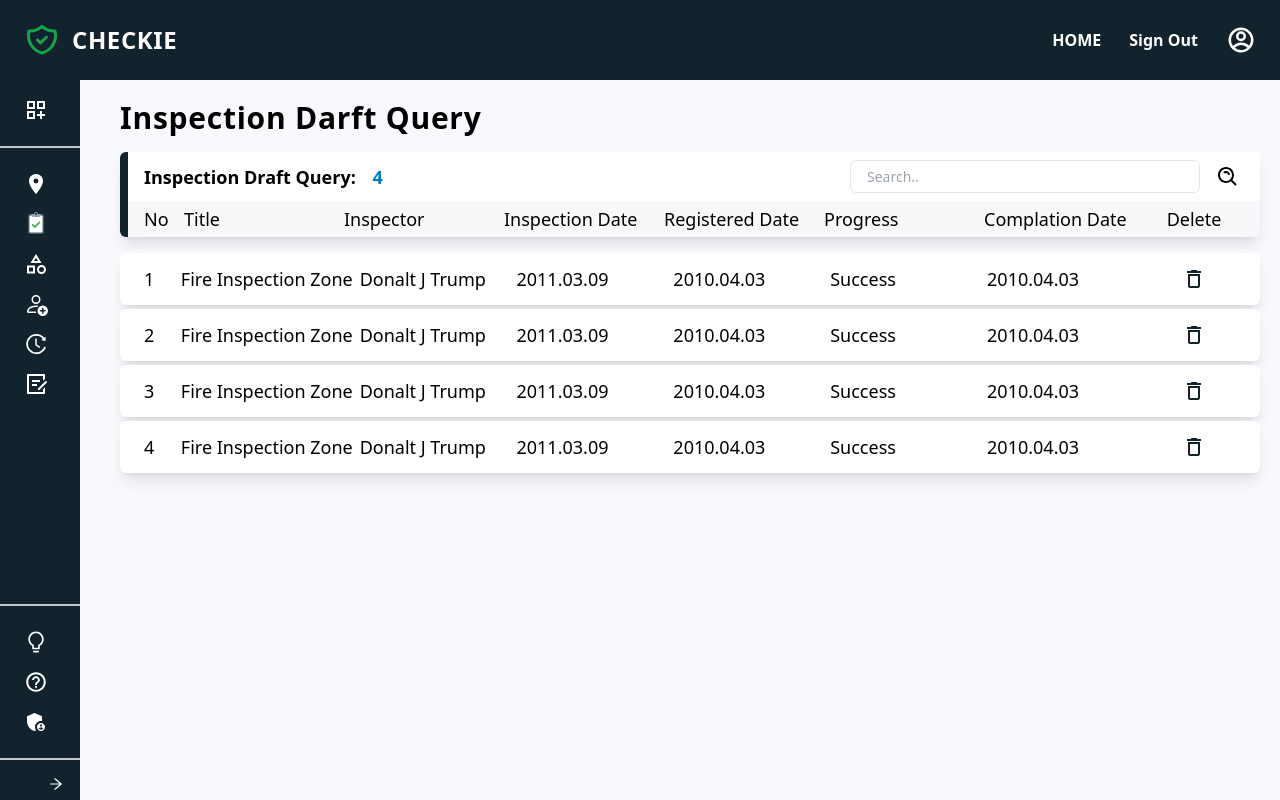
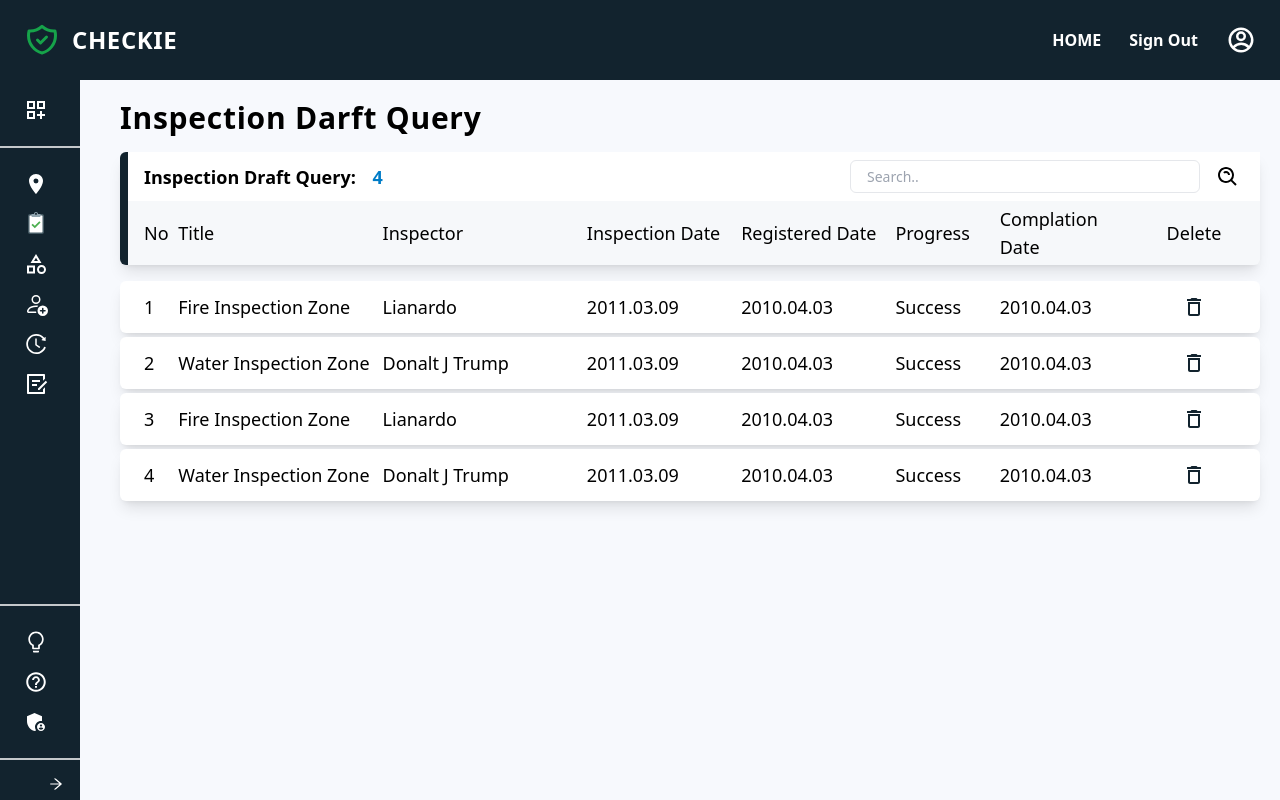
Before and after one commit to Usmonkul/checkie-manager, a Next.js app: page /draft in a window 1280 px wide. Built offline with nearby package versions, Linux system fonts and the light colour scheme.

Commit message:
add search function

```diff
--- a/src/pages/categories.tsx
+++ b/src/pages/categories.tsx
@@ -5,7 +5,7 @@ import { BiSearchAlt } from "react-icons/bi";
 import { CreateCategory, Filter } from "@/components";
 import { MdDeleteOutline, MdOutlineModeEdit } from "react-icons/md";
 import { useState } from "react";
-import { v4 as uuid_v4 } from "uuid";
+import { CategoryExData } from "@/data/testData";
 import {
   CategoryProps,
   MCategoryProps,
@@ -13,7 +13,6 @@ import {
 } from "../../types/types";
 import { GetServerSideProps } from "next";
 import { API_REQUEST } from "@/services/api.service";
-import { array } from "yup";
 
 //Page
 const Categories = ({
@@ -24,7 +23,7 @@ const Categories = ({
   categoryM: MCategoryProps[];
 }) => {
   const [close, setClose] = useState(false);
-  const [categoryData, setCategoryData] = useState(CategoryData);
+  const [categoryData, setCategoryData] = useState(CategoryExData);
   const [selectedOption, setSelectedOption] = useState("");
   const [datab, setDatab] = useState([...categoryL, ...categoryM]);
 
@@ -77,7 +76,7 @@ const Categories = ({
             <h4 className="font-bold text-lg">
               Category List No:{" "}
               <span className="ml-3 text-light_blue">
-                {CategoryData.length}
+                {CategoryExData.length}
               </span>
             </h4>
             <div className="flex items-center space-x-3">
@@ -94,17 +93,13 @@ const Categories = ({
             </div>
           </div>
           <div className=" bg-gray-100/40 px-4 py-1 flex items-center justify-between">
-            <span className="text-lg font-medium min-w-[30px]">ID</span>
-            <span className="text-lg font-medium min-w-[150px]">
-              Category name
-            </span>
-            <span className="text-lg font-medium min-w-[150px]">
-              Category Type
-            </span>
-            <span className="text-lg font-medium min-w-[150px]">
+            <span className="text-lg font-medium w-[30px]">ID</span>
+            <span className="text-lg font-medium w-[250px]">Category name</span>
+            <span className="text-lg font-medium w-[200px]">Category Type</span>
+            <span className="text-lg font-medium w-[150px]">
               Registered Date
             </span>
-            <div className="flex items-center space-x-4 justify-center min-w-[100px]">
+            <div className="flex items-center space-x-4 justify-center w-[100px]">
               <span className="text-lg font-medium">Edit</span>
               <span className="text-lg font-medium">Delete</span>
             </div>
@@ -118,17 +113,17 @@ const Categories = ({
                 key={index}
                 className="bg-primary_white  px-4 py-3  flex items-center justify-between border-l-8 border-transparent  shadow-lg rounded-md"
               >
-                <span className="text-lg font-medium min-w-[30px]">
+                <span className="text-lg font-medium w-[30px]">
                   {index + 1}
                 </span>
-                <span className="text-lg min-w-[150px]">
+                <span className="text-lg w-[250px]">
                   {item.check_class || item.check_sub_class}
                 </span>
-                <span className="text-lg min-w-[150px]">
+                <span className="text-lg w-[200px]">
                   {item.check_class?.length ? "Large" : "Middle"}
                 </span>
-                <span className="text-lg min-w-[150px]">{item.create_dt}</span>
-                <div className="flex items-center space-x-7 text-2xl min-w-[100px]">
+                <span className="text-lg w-[150px]">{item.create_dt}</span>
+                <div className="flex items-center space-x-7 text-2xl w-[100px]">
                   <MdOutlineModeEdit className="text-dark_blue hover:text-lightest_blue" />
                   <MdDeleteOutline
                     // onClick={() => handleDelete(index)}
@@ -144,17 +139,15 @@ const Categories = ({
                 key={item.id}
                 className="bg-primary_white  px-4 py-3  flex items-center justify-between border-l-8 border-transparent  shadow-lg rounded-md"
               >
-                <span className="text-lg font-medium min-w-[30px]">
+                <span className="text-lg font-medium w-[30px]">
                   {index + 1}
                 </span>
-                <span className="text-lg min-w-[150px]">{item.name}</span>
-                <span className="text-lg min-w-[150px]">
+                <span className="text-lg w-[250px]">{item.name}</span>
+                <span className="text-lg w-[200px]">
                   {item.category === "large" ? "Large" : "Middle"}
                 </span>
-                <span className="text-lg min-w-[150px]">
-                  {item.registeredDate}
-                </span>
-                <div className="flex items-center space-x-7 text-2xl min-w-[100px]">
+                <span className="text-lg w-[150px]">{item.registeredDate}</span>
+                <div className="flex items-center space-x-7 text-2xl w-[100px]">
                   <MdOutlineModeEdit className="text-dark_blue hover:text-lightest_blue" />
                   <MdDeleteOutline
                     onClick={() => handleDelete(item.id)}
@@ -205,33 +198,3 @@ export const getServerSideProps: GetServerSideProps<
     };
   }
 };
-
-export const CategoryData = [
-  {
-    id: uuid_v4(),
-    name: "Category1",
-    category: "large",
-    registeredDate: "2011.03.09",
-  },
-  {
-    id: uuid_v4(),
-    name: "Category2",
-    category: "middle",
-    registeredDate: "2011.03.09",
-  },
-  {
-    id: uuid_v4(),
-    name: "Category3",
-    category: "large",
-    registeredDate: "2011.03.09",
-  },
-  {
-    id: uuid_v4(),
-    name: "Category4",
-    category: "middle",
-    registeredDate: "2011.03.09",
-  },
-];
-function useEffect(arg0: () => void, arg1: (typeof array)[]) {
-  throw new Error("Function not implemented.");
-}
--- a/src/pages/draft.tsx
+++ b/src/pages/draft.tsx
@@ -5,8 +5,16 @@ import { BiSearchAlt } from "react-icons/bi";
 import { v4 as uuid_v4 } from "uuid";
 import { MdDeleteOutline } from "react-icons/md";
 import { DraftDataProps } from "../../types/types";
+import { DraftExData } from "@/data/testData";
 const Draft = () => {
-  const [draftData, setDraftData] = useState(DraftData);
+  const [draftData, setDraftData] = useState(DraftExData);
+  const [draftSearch, setDraftSearch] = useState("");
+
+  //Search Function
+  const filteredDraft = draftData.filter((item) =>
+    item.title.toLowerCase().includes(draftSearch.toLowerCase())
+  );
+  //Delete function
   const handleDelete = (dataId: string) => {
     setDraftData((current: DraftDataProps[]) =>
       current.filter((card: DraftDataProps) => card.id != dataId)
@@ -24,7 +32,9 @@ const Draft = () => {
           <div className="bg-primary_white  px-4 py-2  flex items-center justify-between ">
             <h4 className="font-bold text-lg">
               Inspection Draft Query:{" "}
-              <span className="ml-3 text-light_blue">{DraftData.length}</span>
+              <span className="ml-3 text-light_blue">
+                {filteredDraft.length}
+              </span>
             </h4>
             <div className="flex items-center space-x-3">
               <input
@@ -32,6 +42,8 @@ const Draft = () => {
                 name="search"
                 id="search"
                 placeholder="Search.."
+                value={draftSearch}
+                onChange={(e) => setDraftSearch(e.target.value)}
                 className="flex items-center lg:w-[350px] rounded-md px-4 border outline-none text-black text-sm h-[33px] focus:outline focus:outline-green-300"
               />
               <div className="border border-transparent hover:border-light_blue hover:bg-gray-200/80 p-[3px] rounded-md">
@@ -40,27 +52,27 @@ const Draft = () => {
             </div>
           </div>
           <div className=" bg-gray-100/40 px-4 py-1 flex items-center justify-between">
-            <span className="text-lg font-medium min-w-[30px]">No</span>
-            <span className="text-lg font-medium min-w-[150px]">Title</span>
-            <span className="text-lg font-medium min-w-[150px]">Inspector</span>
-            <span className="text-lg font-medium min-w-[150px]">
+            <span className="text-lg font-medium w-[30px]">No</span>
+            <span className="text-lg font-medium w-[200px]">Title</span>
+            <span className="text-lg font-medium w-[200px]">Inspector</span>
+            <span className="text-lg font-medium w-[150px]">
               Inspection Date
             </span>
-            <span className="text-lg font-medium min-w-[150px]">
+            <span className="text-lg font-medium w-[150px]">
               Registered Date
             </span>
-            <span className="text-lg font-medium min-w-[150px]">Progress</span>
-            <span className="text-lg font-medium min-w-[150px]">
+            <span className="text-lg font-medium w-[100px]">Progress</span>
+            <span className="text-lg font-medium w-[140px]">
               Complation Date
             </span>
-            <div className="flex items-center space-x-4 justify-center min-w-[100px]">
+            <div className="flex items-center space-x-4 justify-center w-[100px]">
               <span className="text-lg font-medium">Delete</span>
             </div>
           </div>
         </div>
         {/* card Items */}
         <div className="flex flex-col space-y-1">
-          {draftData.map((item, index) => (
+          {filteredDraft.map((item, index) => (
             <DraftItem item={item} index={index} handleDelete={handleDelete} />
           ))}
         </div>
@@ -86,14 +98,14 @@ export const DraftItem = ({
       key={item.id}
       className="bg-primary_white  px-4 py-3  flex items-center justify-between border-l-8 border-transparent  shadow-lg rounded-md"
     >
-      <span className="text-lg font-medium min-w-[30px]">{index + 1}</span>
-      <span className="text-lg min-w-[150px]">{item.title}</span>
-      <span className="text-lg min-w-[150px]">{item.inspector}</span>
-      <span className="text-lg min-w-[150px]">{item.inspectionDate}</span>
-      <span className="text-lg min-w-[150px]">{item.registeredDate}</span>
-      <span className="text-lg min-w-[150px]">{item.progress}</span>
-      <span className="text-lg min-w-[150px]">{item.complationDate}</span>
-      <div className="flex items-center justify-center space-x-7 text-2xl min-w-[100px]">
+      <span className="text-lg font-medium w-[30px]">{index + 1}</span>
+      <span className="text-lg w-[200px]">{item.title}</span>
+      <span className="text-lg w-[200px]">{item.inspector}</span>
+      <span className="text-lg w-[150px]">{item.inspectionDate}</span>
+      <span className="text-lg w-[150px]">{item.registeredDate}</span>
+      <span className="text-lg w-[100px]">{item.progress}</span>
+      <span className="text-lg w-[140px]">{item.complationDate}</span>
+      <div className="flex items-center justify-center space-x-7 text-2xl w-[100px]">
         <MdDeleteOutline
           onClick={() => handleDelete(item.id)}
           className="text-dark_blue hover:text-red-500"
@@ -102,42 +114,3 @@ export const DraftItem = ({
     </div>
   );
 };
-
-export const DraftData = [
-  {
-    id: uuid_v4(),
-    title: "Fire Inspection Zone",
-    inspector: "Donalt J Trump",
-    inspectionDate: "2011.03.09",
-    registeredDate: "2010.04.03",
-    progress: "Success",
-    complationDate: "2010.04.03",
-  },
-  {
-    id: uuid_v4(),
-    title: "Fire Inspection Zone",
-    inspector: "Donalt J Trump",
-    inspectionDate: "2011.03.09",
-    registeredDate: "2010.04.03",
-    progress: "Success",
-    complationDate: "2010.04.03",
-  },
-  {
-    id: uuid_v4(),
-    title: "Fire Inspection Zone",
-    inspector: "Donalt J Trump",
-    inspectionDate: "2011.03.09",
-    registeredDate: "2010.04.03",
-    progress: "Success",
-    complationDate: "2010.04.03",
-  },
-  {
-    id: uuid_v4(),
-    title: "Fire Inspection Zone",
-    inspector: "Donalt J Trump",
-    inspectionDate: "2011.03.09",
-    registeredDate: "2010.04.03",
-    progress: "Success",
-    complationDate: "2010.04.03",
-  },
-];
--- a/src/pages/history.tsx
+++ b/src/pages/history.tsx
@@ -1,8 +1,16 @@
 import Head from "next/head";
+import { useState } from "react";
 import { PrimaryHeader } from "@/utils/utils";
 import { BiSearchAlt } from "react-icons/bi";
-import { v4 as uuid_v4 } from "uuid";
+import { HistoryExData } from "@/data/testData";
 const History = () => {
+  const [historyData, setHistoryData] = useState(HistoryExData);
+  const [historySearch, setHistorySearch] = useState("");
+
+  //Search Function
+  const filteredInspectors = historyData.filter((item) =>
+    item.name.toLowerCase().includes(historySearch.toLowerCase())
+  );
   return (
     <div className="text-black">
       <Head>
@@ -15,7 +23,9 @@ const History = () => {
           <div className="bg-primary_white  px-4 py-2  flex items-center justify-between ">
             <h4 className="font-bold text-lg">
               Inspection History:{" "}
-              <span className="ml-3 text-light_blue">{HistoryData.length}</span>
+              <span className="ml-3 text-light_blue">
+                {filteredInspectors.length}
+              </span>
             </h4>
             <div className="flex items-center space-x-3">
               <input
@@ -23,6 +33,8 @@ const History = () => {
                 name="search"
                 id="search"
                 placeholder="Search.."
+                value={historySearch}
+                onChange={(e) => setHistorySearch(e.target.value)}
                 className="flex items-center lg:w-[350px] rounded-md px-4 border outline-none text-black text-sm h-[33px] focus:outline focus:outline-green-300"
               />
               <div className="border border-transparent hover:border-light_blue hover:bg-gray-200/80 p-[3px] rounded-md">
@@ -31,15 +43,15 @@ const History = () => {
             </div>
           </div>
           <div className=" bg-gray-100/40 px-4 py-1 flex items-center justify-between">
-            <span className="text-lg font-medium min-w-[30px]">No</span>
-            <span className="text-lg font-medium min-w-[150px]">Target</span>
-            <span className="text-lg font-medium min-w-[150px]">Inspector</span>
-            <span className="text-lg font-medium min-w-[150px]">Date</span>
+            <span className="text-lg font-medium w-[30px]">No</span>
+            <span className="text-lg font-medium w-[250px]">Target</span>
+            <span className="text-lg font-medium w-[250px]">Inspector</span>
+            <span className="text-lg font-medium w-[200px]">Date</span>
           </div>
         </div>
         {/* card Items */}
         <div className="flex flex-col space-y-1">
-          {HistoryData.map((item, index) => (
+          {filteredInspectors.map((item, index) => (
             <HistoryItem item={item} index={index} />
           ))}
         </div>
@@ -50,6 +62,8 @@ const History = () => {
 };
 
 export default History;
+
+//Item
 export const HistoryItem = ({
   item,
   index = 1,
@@ -62,55 +76,10 @@ export const HistoryItem = ({
       key={item.id}
       className="bg-primary_white px-4 py-3 flex items-center justify-between border-l-8 border-transparent shadow-lg rounded-md"
     >
-      <span className="text-lg font-medium min-w-[30px]">{index + 1}</span>
-      <span className="text-lg min-w-[150px]">{item.name}</span>
-      <span className="text-lg min-w-[150px]">{item.inspector}</span>
-      <span className="text-lg min-w-[150px]">{item.date}</span>
+      <span className="text-lg font-medium w-[30px]">{index + 1}</span>
+      <span className="text-lg w-[250px]">{item.name}</span>
+      <span className="text-lg w-[250px]">{item.inspector}</span>
+      <span className="text-lg w-[200px]">{item.date}</span>
     </div>
   );
 };
-
-export const HistoryData = [
-  {
-    id: uuid_v4(),
-    name: "Fire Inspection Zone",
-    inspector: "Donalt J Trump",
-    date: "2011.03.09",
-  },
-  {
-    id: uuid_v4(),
-    name: "Fire Inspection Zone",
-    inspector: "Donalt J Trump",
-    date: "2011.03.09",
-  },
-  {
-    id: uuid_v4(),
-    name: "Fire Inspection Zone",
-    inspector: "Donalt J Trump",
-    date: "2011.03.09",
-  },
-  {
-    id: uuid_v4(),
-    name: "Fire Inspection Zone",
-    inspector: "Donalt J Trump",
-    date: "2011.03.09",
-  },
-  {
-    id: uuid_v4(),
-    name: "Fire Inspection Zone",
-    inspector: "Donalt J Trump",
-    date: "2011.03.09",
-  },
-  {
-    id: uuid_v4(),
-    name: "Fire Inspection Zone",
-    inspector: "Donalt J Trump",
-    date: "2011.03.09",
-  },
-  {
-    id: uuid_v4(),
-    name: "Fire Inspection Zone",
-    inspector: "Donalt J Trump",
-    date: "2011.03.09",
-  },
-];
--- a/src/pages/item.tsx
+++ b/src/pages/item.tsx
@@ -1,4 +1,3 @@
-import React from "react";
 import Head from "next/head";
 import { ButtonPrimary, PrimaryHeader } from "@/utils/utils";
 import { BiSearchAlt } from "react-icons/bi";
@@ -6,23 +5,28 @@ import { Filter } from "@/components";
 import { MdDeleteOutline, MdOutlineModeEdit } from "react-icons/md";
 import { useState } from "react";
 import { RegisterItem } from "@/components";
-// import { v4 as uuid_v4 } from "uuid";
 import { ItemDataProps, ItemProps } from "../../types/types";
-import ItemPopup from "@/components/registerItem/itemPopup";
 import { API_REQUEST } from "@/services/api.service";
 import { GetServerSideProps } from "next";
+import { ItemExData } from "@/data/testData";
+//Component
 const Item = ({ check_item }: { check_item: ItemProps[] }) => {
+  const [itemSearch, setItemSearch] = useState("");
+  const [itemData, setItemData] = useState(check_item);
   const [close, setClose] = useState(false);
   const [popup, setPopup] = useState(false);
   const toggleHandler = () => {
     setClose((prev) => !prev);
   };
-  const [itemData, setItemData] = useState(check_item);
+  ///Delete function
   const handleDelete = (dataId: number) => {
     setItemData((current: ItemProps[]) =>
       current.filter((card: ItemProps) => card.idx != dataId)
     );
   };
+  const filteredItems = itemData.filter((item) =>
+    item.check_item.toLowerCase().includes(itemSearch.toLowerCase())
+  );
   return (
     <div className="text-black">
       <Head>
@@ -41,7 +45,9 @@ const Item = ({ check_item }: { check_item: ItemProps[] }) => {
           <div className="bg-primary_white  px-4 py-2  flex items-center justify-between ">
             <h4 className="font-medium text-lg">
               Inspection items:{" "}
-              <span className="ml-3 text-light_blue">{check_item.length}</span>
+              <span className="ml-3 text-light_blue">
+                {filteredItems.length}
+              </span>
             </h4>
             <div className="flex items-center space-x-3">
               <input
@@ -49,6 +55,8 @@ const Item = ({ check_item }: { check_item: ItemProps[] }) => {
                 name="search"
                 id="search"
                 placeholder="Search inspection target.."
+                value={itemSearch}
+                onChange={(e) => setItemSearch(e.target.value)}
                 className="flex items-center lg:w-[350px] rounded-md px-4 border outline-none text-black text-sm h-[33px] focus:outline focus:outline-green-300"
               />
               <div className="border border-transparent hover:border-light_blue hover:bg-gray-200/80 p-[3px] rounded-md">
@@ -79,7 +87,7 @@ const Item = ({ check_item }: { check_item: ItemProps[] }) => {
         </div>
         {/* Target Items */}
         <div className="flex flex-col space-y-1">
-          {itemData.map((item, index) => {
+          {filteredItems.map((item, index) => {
             return (
               <div
                 key={item.idx}
@@ -145,22 +153,3 @@ export const getServerSideProps: GetServerSideProps<
     };
   }
 };
-// //Data for experiment
-// export const ItemData = [
-//   {
-//     id: uuid_v4(),
-//     check_item: "Power Pressure check",
-//     checkClass: "large",
-//     checkSubClass: "Basic",
-//     create_dt: "2011.03.09",
-//     update_dt: "2011.03.10",
-//   },
-//   {
-//     id: uuid_v4(),
-//     check_item: "Power Pressure check",
-//     checkClass: "large",
-//     checkSubClass: "Basic",
-//     create_dt: "2011.03.09",
-//     update_dt: "2011.03.10",
-//   },
-// ];
--- a/src/pages/target.tsx
+++ b/src/pages/target.tsx
@@ -5,21 +5,29 @@ import { MdDeleteOutline, MdOutlineModeEdit } from "react-icons/md";
 import { useState } from "react";
 import { RegisterTarget, Filter } from "@/components";
 // import { TargetDataProps } from "../../types/types";
-// import { v4 as uuid_v4 } from "uuid";
 import { API_REQUEST } from "@/services/api.service";
 import { TargetProps } from "../../types/types";
 import { GetServerSideProps } from "next";
+import { TargetExData } from "@/data/testData";
+//Component
 const Target = ({ target }: { target: TargetProps[] }) => {
   const [close, setClose] = useState(false);
+  const [targetSearch, setTargetSearch] = useState("");
+  const [targetData, setTargetData] = useState(target);
+  //Toggler
   const toggleHandler = () => {
     setClose((prev) => !prev);
   };
-  const [targetData, setTargetData] = useState(target);
+  //Delete
   const handleDelete = (dataId: number) => {
     setTargetData((current: TargetProps[]) =>
       current.filter((card: TargetProps) => card.idx !== dataId)
     );
   };
+  //Search function
+  const filteredTarget = targetData.filter((item) =>
+    item.check_group.toLowerCase().includes(targetSearch.toLowerCase())
+  );
   return (
     <div className="text-black">
       <Head>
@@ -38,7 +46,9 @@ const Target = ({ target }: { target: TargetProps[] }) => {
           <div className="bg-primary_white  px-4 py-2  flex items-center justify-between ">
             <h4 className="font-medium text-lg">
               Target List:{" "}
-              <span className="ml-3 text-light_blue">{target.length}</span>
+              <span className="ml-3 text-light_blue">
+                {filteredTarget.length}
+              </span>
             </h4>
             <div className="flex items-center space-x-3">
               <input
@@ -46,6 +56,8 @@ const Target = ({ target }: { target: TargetProps[] }) => {
                 name="search"
                 id="search"
                 placeholder="Search inspection target.."
+                value={targetSearch}
+                onChange={(e) => setTargetSearch(e.target.value)}
                 className="flex items-center lg:w-[350px] rounded-md px-4 border outline-none text-black text-sm h-[33px] focus:outline focus:outline-green-300"
               />
               <div className="border border-transparent hover:border-light_blue hover:bg-gray-200/80 p-[3px] rounded-md">
@@ -70,7 +82,7 @@ const Target = ({ target }: { target: TargetProps[] }) => {
         </div>
         {/* Target Items */}
         <div className="flex flex-col space-y-1">
-          {targetData.map((item, index) => {
+          {filteredTarget.map((item, index) => {
             return (
               <div
                 key={item.idx}
@@ -128,31 +140,3 @@ export const getServerSideProps: GetServerSideProps<
     };
   }
 };
-
-// Data for exerperiment
-// export const TargetData = [
-//   {
-//     id: uuid_v4(),
-//     facility: "Fite Station",
-//     create_dt: "2011.03.09",
-//     update_dt: "2011.03.10",
-//   },
-//   {
-//     id: uuid_v4(),
-//     facility: "Office",
-//     create_dt: "2011.03.09",
-//     update_dt: "2011.03.10",
-//   },
-//   {
-//     id: uuid_v4(),
-//     facility: "Plane Pruduction",
-//     create_dt: "2011.03.09",
-//     update_dt: "2011.03.10",
-//   },
-//   {
-//     id: uuid_v4(),
-//     facility: "Fite Station",
-//     create_dt: "2011.03.09",
-//     update_dt: "2011.03.10",
-//   },
-// ];
```
Also changed, not shown: src/pages/inspectors.tsx (+7 -59 lines).
